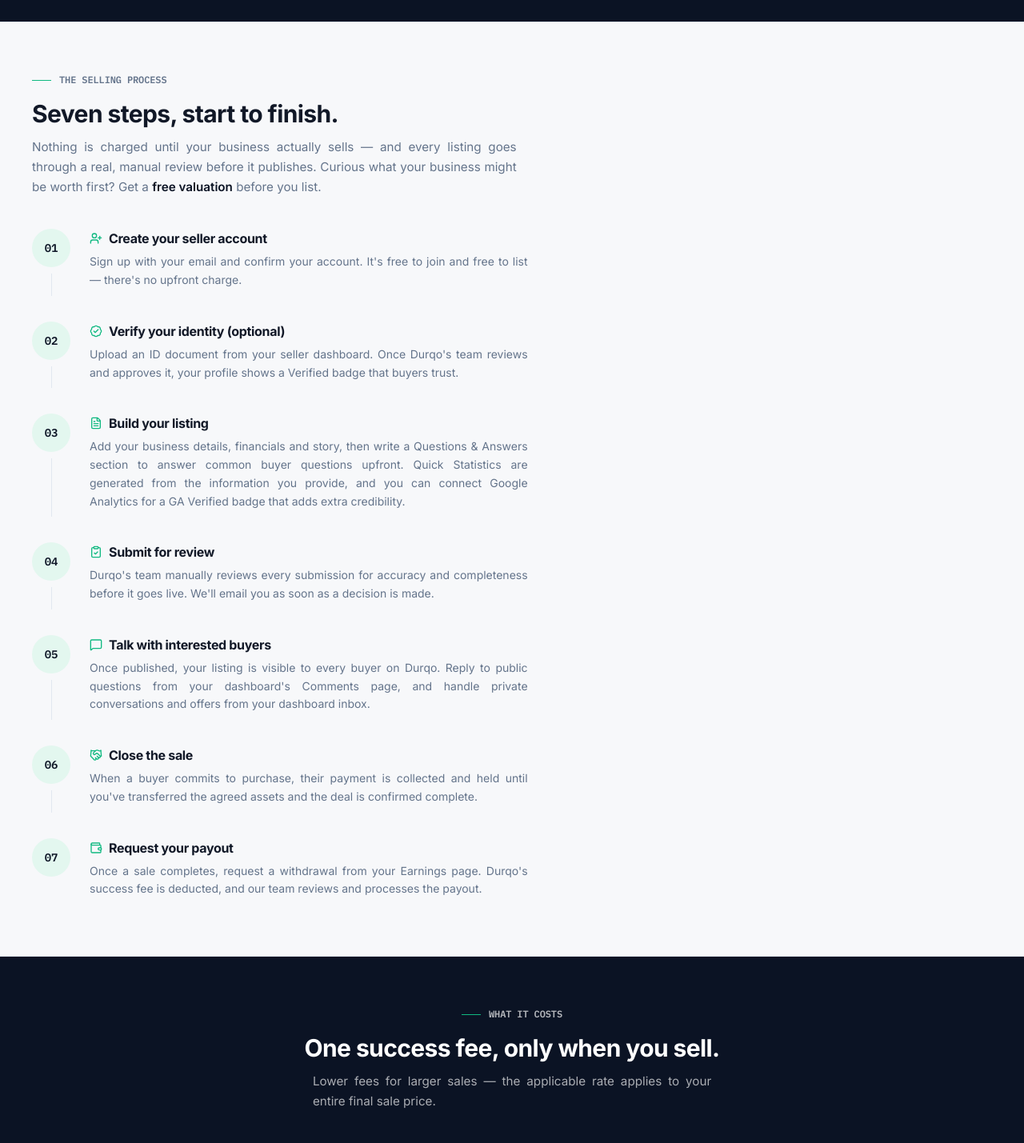
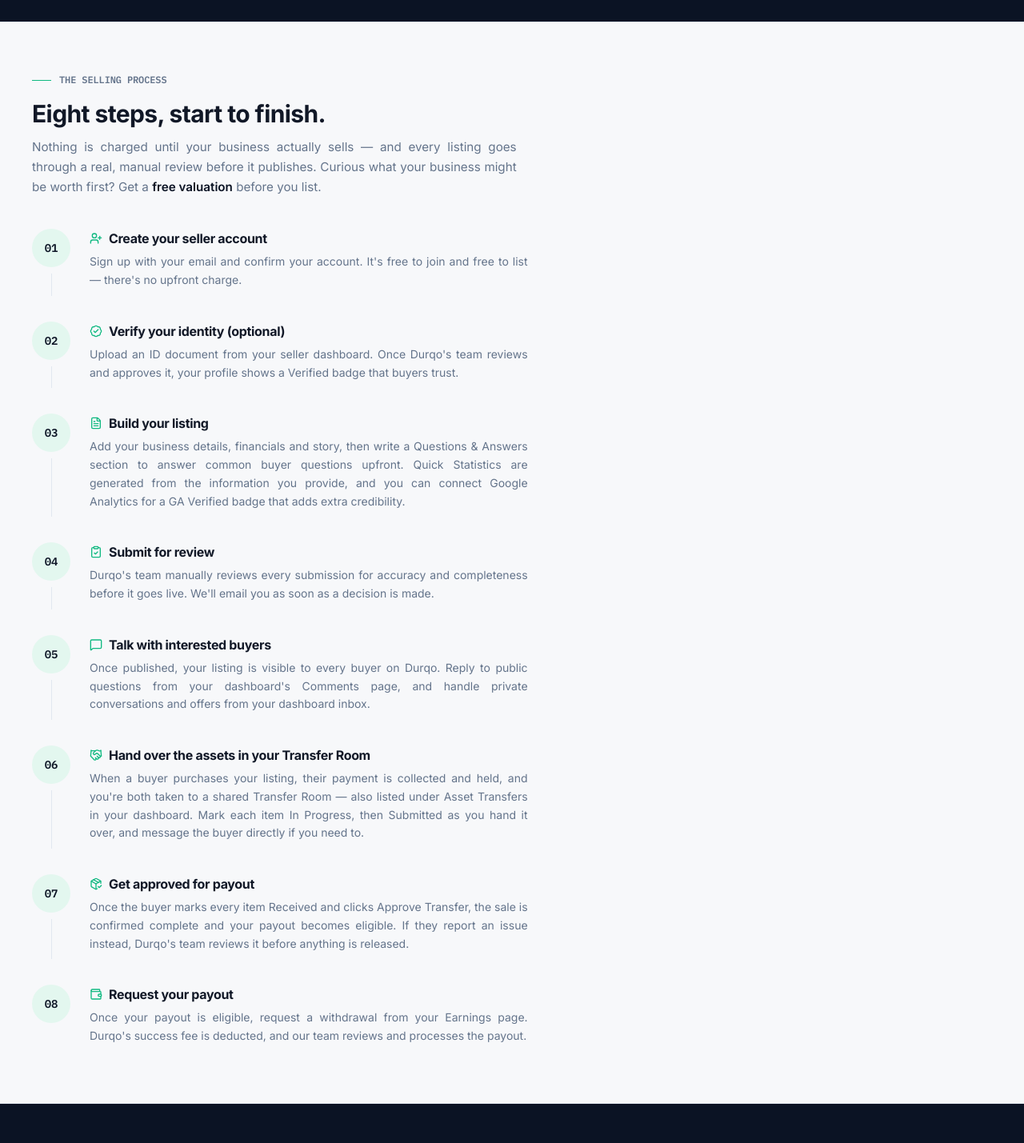
Before and after one commit to mdmanirmia/durqo-app, a Next.js app: page /how-to-sell in a window 1280 px wide. Shown: the part 560-1989 px from the top of the page at 80% size. Built offline with nearby package versions, Linux system fonts and the light colour scheme; no server answers.

Commit message:
Add files via upload

```diff
--- a/src/app/how-to-sell/page.tsx
+++ b/src/app/how-to-sell/page.tsx
@@ -12,11 +12,25 @@ import {
   CheckCircle2,
   Ban,
   Tag,
+  PackageCheck,
 } from "lucide-react";
 import { SUCCESS_FEE_TIERS, fmtRate } from "@/lib/fees";
 import Container from "@/components/ui/Container";
 import Button from "@/components/ui/Button";
 
+// Sep 13, 2026: split Step 6 into an explicit Transfer Room step + a
+// payout-eligibility step, now that the Asset Transfer Room system is live
+// for every payment channel (see
+// claude/asset-transfer-room-feasibility-addendum.md and
+// claude/asset-transfer-post-purchase-redirect-and-payout-release-addendum.md).
+// The old copy just said "until you've transferred the agreed assets and
+// the deal is confirmed complete" with no mechanism named; sellers now get
+// the actual dashboard destination (Transfer Room / "Asset Transfers" nav
+// item, TransferRoomView.tsx's real seller-side actions: mark each item In
+// Progress then Submitted) and the real payout-release trigger — the buyer
+// approving the transfer, not just "the deal closing" — per migration 039's
+// payout-on-approval logic.
+//
 // Sep 11, 2026: a step-by-step operational guide, distinct from /sell's own
 // marketing/valuation-focused landing page (which stays untouched by this
 // file). Where /sell pitches "why sell on Durqo" with a valuation CTA, this
@@ -112,14 +126,20 @@ const STEPS = [
   {
     n: "06",
     icon: Handshake,
-    title: "Close the sale",
-    body: "When a buyer commits to purchase, their payment is collected and held until you've transferred the agreed assets and the deal is confirmed complete.",
+    title: "Hand over the assets in your Transfer Room",
+    body: "When a buyer purchases your listing, their payment is collected and held, and you're both taken to a shared Transfer Room — also listed under Asset Transfers in your dashboard. Mark each item In Progress, then Submitted as you hand it over, and message the buyer directly if you need to.",
   },
   {
     n: "07",
+    icon: PackageCheck,
+    title: "Get approved for payout",
+    body: "Once the buyer marks every item Received and clicks Approve Transfer, the sale is confirmed complete and your payout becomes eligible. If they report an issue instead, Durqo's team reviews it before anything is released.",
+  },
+  {
+    n: "08",
     icon: Wallet,
     title: "Request your payout",
-    body: "Once a sale completes, request a withdrawal from your Earnings page. Durqo's success fee is deducted, and our team reviews and processes the payout.",
+    body: "Once your payout is eligible, request a withdrawal from your Earnings page. Durqo's success fee is deducted, and our team reviews and processes the payout.",
   },
 ] as const;
 
@@ -175,7 +195,7 @@ export default function HowToSellPage() {
           <Inner>
             <div className="mb-10 max-w-[60ch]">
               <DashEyebrow>The selling process</DashEyebrow>
-              <h2 className="text-2xl sm:text-3xl">Seven steps, start to finish.</h2>
+              <h2 className="text-2xl sm:text-3xl">Eight steps, start to finish.</h2>
               <p className="mt-3 text-[0.95rem] leading-relaxed text-ink-soft">
                 Nothing is charged until your business actually sells — and every listing goes through a real,
                 manual review before it publishes. Curious what your business might be worth first? Get a{" "}
```
